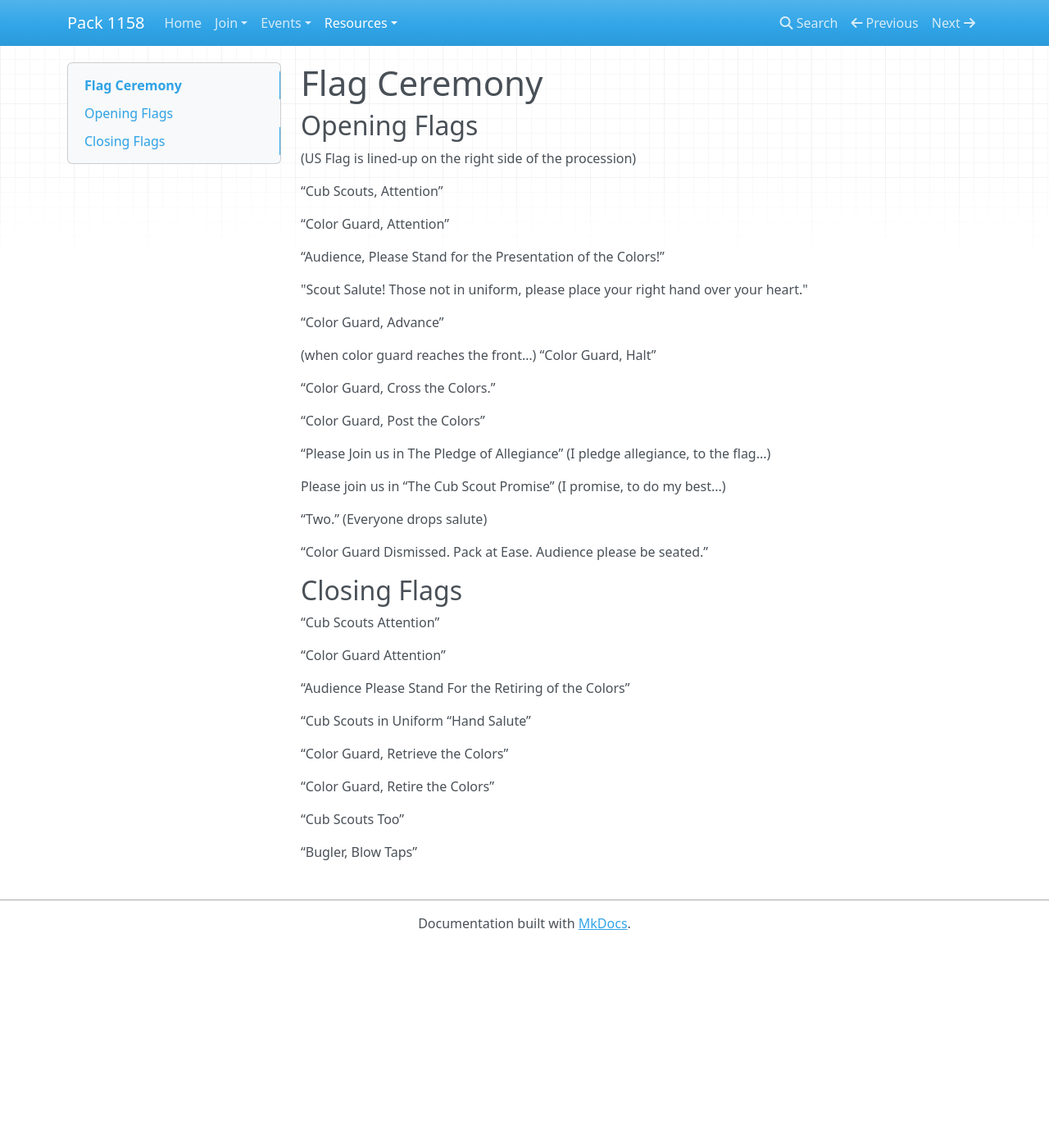
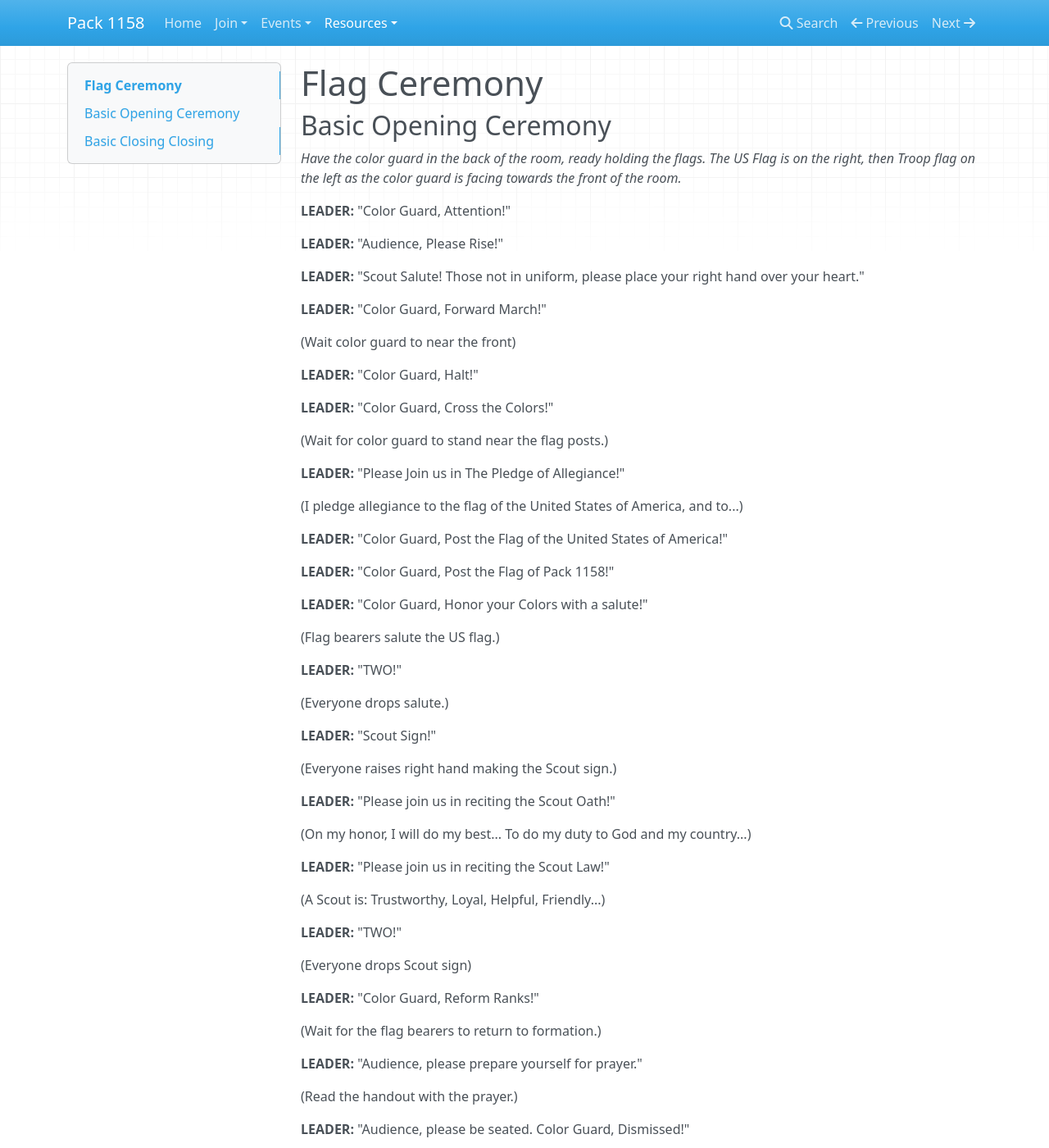
Before and after one commit to pack1158/pack1158.github.io, an MkDocs documentation site: the page built from docs/resources/flag-ceremony.md, in a window 1280 px wide and 1400 px high. Shown: the whole window at 82% size. Built offline with MkDocs 1.6.1, drawn with Linux system fonts in a browser that asks for light colours; nearby versions of some CDN libraries; old or Windows-style settings are respelled for this version of MkDocs; some of the changed text lies outside the part shown.

Commit message:
Update flag ceremonies

```diff
--- a/docs/resources/flag-ceremony.md
+++ b/docs/resources/flag-ceremony.md
@@ -1,49 +1,112 @@
 # Flag Ceremony
 
-## Opening Flags
+## Basic Opening Ceremony
 
-(US Flag is lined-up on the right side of the procession)
+_Have the color guard in the back of the room, ready holding the flags. The US
+Flag is on the right, then Troop flag on the left as the color guard is facing
+towards the front of the room._
 
-“Cub Scouts, Attention”
+__LEADER:__ "Color Guard, Attention!"
 
-“Color Guard, Attention”
+__LEADER:__ "Audience, Please Rise!"
 
-“Audience, Please Stand for the Presentation of the Colors!”
+__LEADER:__ "Scout Salute! Those not in uniform, please place your right hand over your
+heart."
 
-"Scout Salute!  Those not in uniform, please place your right hand over your heart."
+__LEADER:__ "Color Guard, Forward March!"
 
-“Color Guard, Advance”
+(Wait color guard to near the front)
 
-(when color guard reaches the front…)
-“Color Guard, Halt”
+__LEADER:__ "Color Guard, Halt!"
 
-“Color Guard, Cross the Colors.”
+__LEADER:__ "Color Guard, Cross the Colors!"
 
-“Color Guard, Post the Colors”
+(Wait for color guard to stand near the flag posts.)
 
-“Please Join us in The Pledge of Allegiance” (I pledge allegiance, to the flag...)
+__LEADER:__ "Please Join us in The Pledge of Allegiance!"
 
-Please join us in “The Cub Scout Promise” (I promise, to do my best...)
+(I pledge allegiance to the flag of the United States of America, and to...)
 
-“Two.”
-(Everyone drops salute)
+__LEADER:__ "Color Guard, Post the Flag of the United States of America!"
 
-“Color Guard  Dismissed.  Pack at Ease.  Audience please be seated.”
+__LEADER:__ "Color Guard, Post the Flag of Pack 1158!"
 
-## Closing Flags
+__LEADER:__ "Color Guard, Honor your Colors with a salute!"
 
-“Cub Scouts Attention”
+(Flag bearers salute the US flag.)
 
-“Color Guard Attention”
+__LEADER:__ "TWO!"
 
-“Audience Please Stand For the Retiring of the Colors”
+(Everyone drops salute.)
 
-“Cub Scouts in Uniform “Hand Salute”
+__LEADER:__ "Scout Sign!"
 
-“Color Guard, Retrieve the Colors”
+(Everyone raises right hand making the Scout sign.)
 
-“Color Guard, Retire the Colors”
+__LEADER:__ "Please join us in reciting the Scout Oath!"
 
-“Cub Scouts  Too”
+(On my honor, I will do my best... To do my duty to God and my country...)
 
-“Bugler, Blow Taps”
+__LEADER:__ "Please join us in reciting the Scout Law!"
+
+(A Scout is: Trustworthy, Loyal, Helpful, Friendly...)
+
+__LEADER:__ "TWO!"
+
+(Everyone drops Scout sign)
+
+__LEADER:__ "Color Guard, Reform Ranks!"
+
+(Wait for the flag bearers to return to formation.)
+
+__LEADER:__ "Audience, please prepare yourself for prayer."
+
+(Read the handout with the prayer.)
+
+__LEADER:__ "Audience, please be seated. Color Guard, Dismissed!"
+
+## Basic Closing Closing
+
+_Leader assembles color guard in back of room or off stage so they are ready.
+You may only have flag bearers, 2 or 3 scouts following, 2 in front and 2
+behind, or any other crisp formation depending on number of scouts in color
+guard._
+
+__LEADER:__ "Color Guard, Attention!"
+
+__LEADER:__ "Audience, Please Rise!"
+
+__LEADER:__ "Color Guard, Forward March!"
+
+(Wait for color guard to reach near the front.)
+
+__LEADER:__ "Color Guard, Halt!"
+
+__LEADER:__ "Scout Salute!"
+
+__LEADER:__ "Those not in uniform, please place your right hand over your heart."
+
+__LEADER:__ "Color Guard, Retrieve the Colors!"
+
+(Wait for flag bearers to pick up their flags.)
+
+__LEADER:__ "Color Guard, Reform Ranks!"
+
+(Scouts not carrying flags turn to face the audience. US flag is on the far
+right, facing the audience, then state flag, then troop flag on far left.)
+
+(Wait for flag bearers to return to formation.)
+
+__LEADER:__ "Color Guard, Forward March!"
+
+(Wait until color guard reaches back of room.)
+
+__LEADER:__ "Color Guard, Halt!"
+
+__LEADER:__ "TWO!"
+
+(Everyone drops salute.)
+
+__LEADER:__ "Audience, thank you for joining us. Color Guard, Dismissed!"
+
+(Flag bearers should immediately put the flags away before starting to play with the other scouts.)
```
